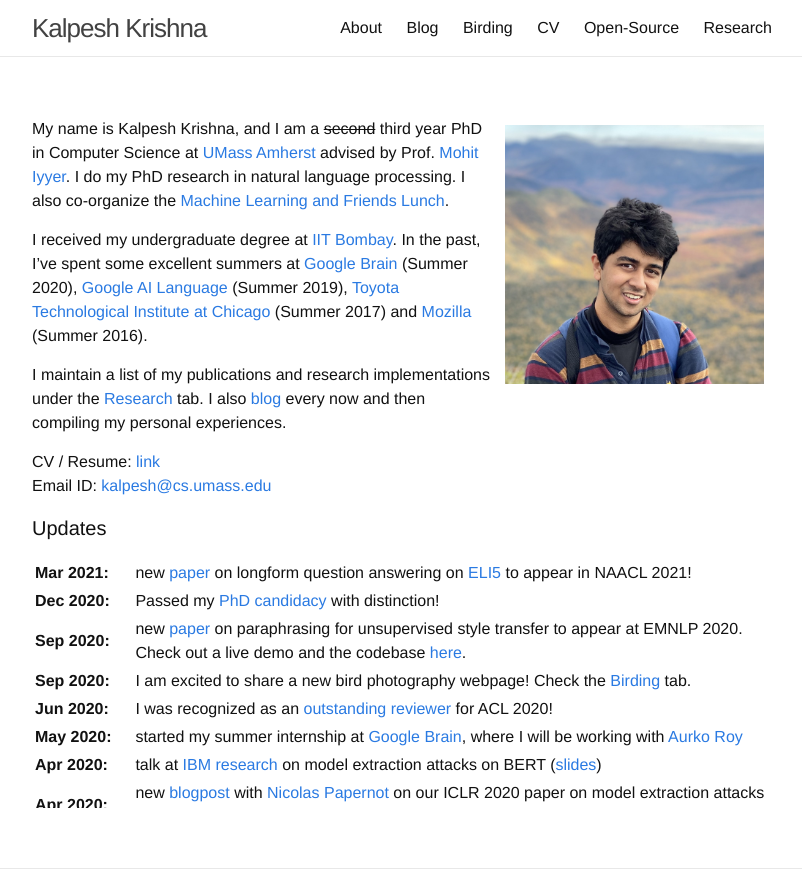
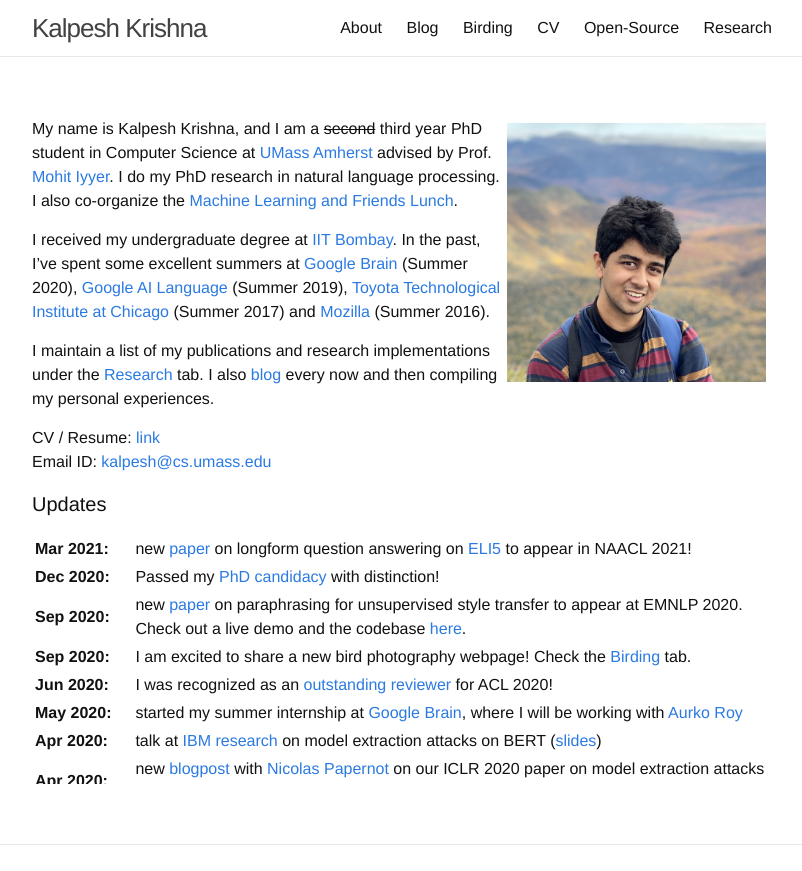
Before and after one commit to martiansideofthemoon/martiansideofthemoon.github.io, a Jekyll site: the page built from index.md, in a window 1280 px wide, cut to the strip 0-871 px from the top of the page. Shown: the whole strip, without its empty margins (238-1040 px from the left). Built offline with Jekyll 4.4.1, drawn with Linux system fonts in a browser that asks for light colours; comment, search, counter and statistics services are not loaded.

Commit message:
CV update

```diff
--- a/index.md
+++ b/index.md
@@ -3,9 +3,9 @@ layout: page
 ---
 {% include JB/setup %}
 
-<img style="float: right; width: 35%; padding: 8px;" src=" {{ site.url }}/assets/IMG_1403.jpg">
+<img style="float: right; width: 35%; padding: 6px;" src=" {{ site.url }}/assets/IMG_1403.jpg">
 
-My name is Kalpesh Krishna, and I am a ~~second~~ third year PhD in Computer Science at [UMass Amherst](http://cs.umass.edu/) advised by Prof. [Mohit Iyyer](https://people.cs.umass.edu/~miyyer/). I do my PhD research in natural language processing. I also co-organize the [Machine Learning and Friends Lunch](https://umass-mlfl.github.io/).
+My name is Kalpesh Krishna, and I am a ~~second~~ third year PhD student in Computer Science at [UMass Amherst](http://cs.umass.edu/) advised by Prof. [Mohit Iyyer](https://people.cs.umass.edu/~miyyer/). I do my PhD research in natural language processing. I also co-organize the [Machine Learning and Friends Lunch](https://umass-mlfl.github.io/).
 
 I received my undergraduate degree at [IIT Bombay](http://iitb.ac.in). In the past, I've spent some excellent summers at [Google Brain](https://research.google/teams/brain) (Summer 2020), [Google AI Language](https://ai.google/research/teams/language/) (Summer 2019), [Toyota Technological Institute at Chicago](https://www.ttic.edu/) (Summer 2017) and [Mozilla](https://www.mozilla.org/en-US/) (Summer 2016).
 
```
